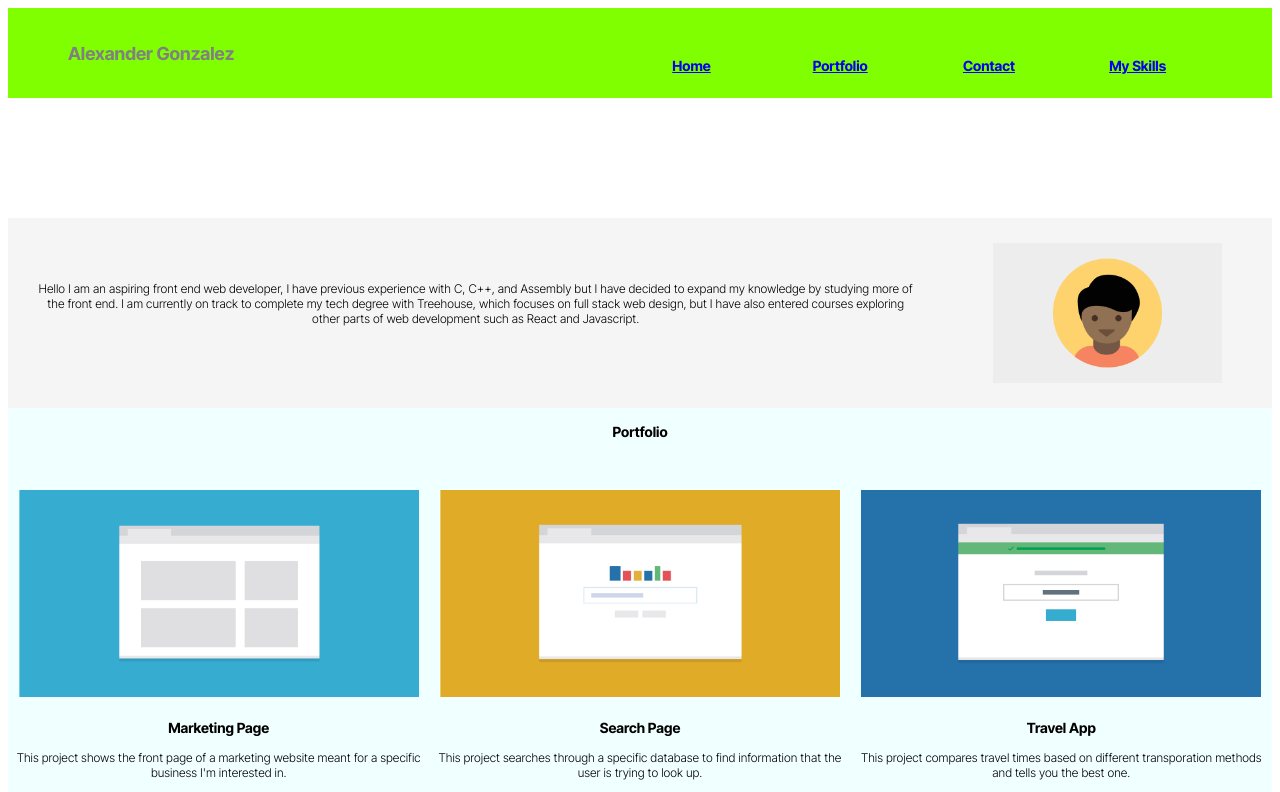
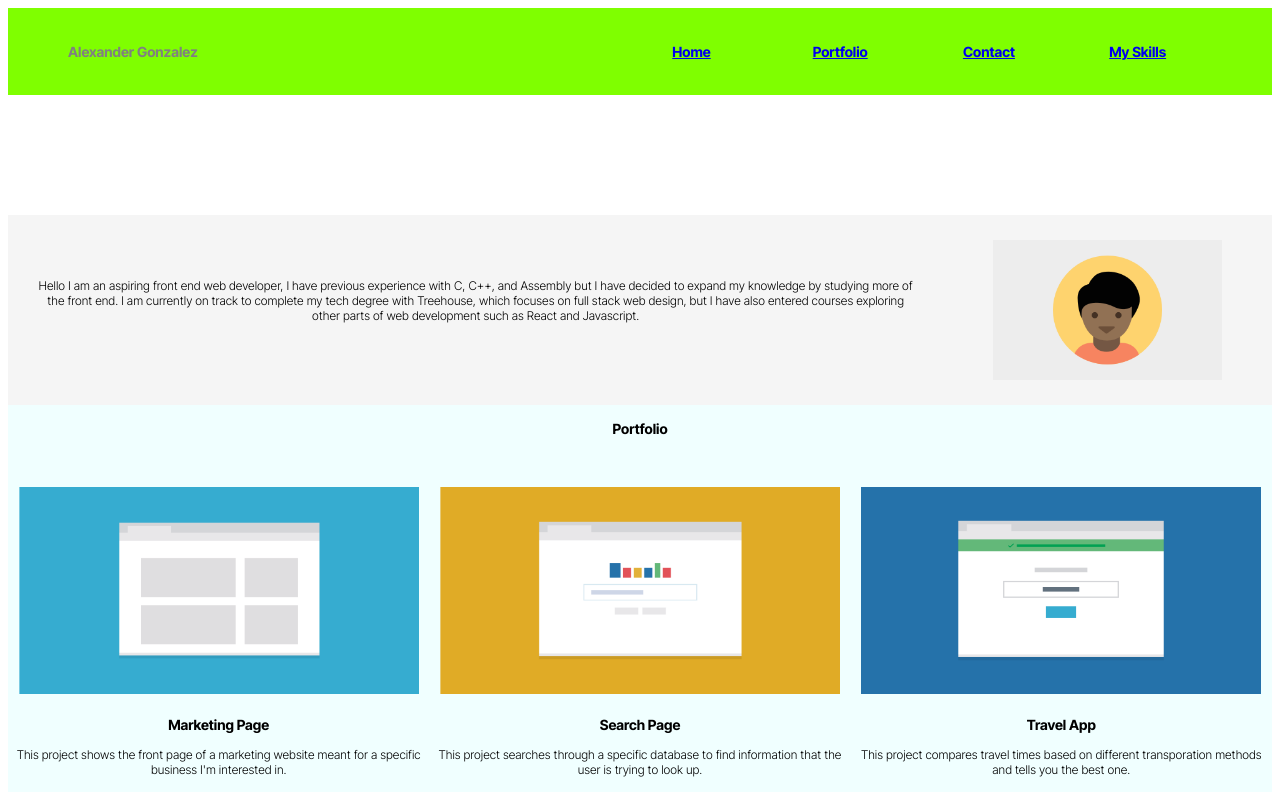
Before and after one commit to alexanderMG1975/Mobile_First_Responsive_Layout, a plain HTML site: page index.html in a window 1280 px wide. Shown: the top 792 px of the page. Drawn offline with Linux system fonts and the light colour scheme.

Commit message:
New Changes for Resubmission (Attempt #2)

```diff
--- a/css/styles.css
+++ b/css/styles.css
@@ -6,7 +6,7 @@ main{
 }
 body{
     font-size:12px;
-    font-family:'Inter Tight', sans-serif;
+    font-family:'Inter Tight', 'Roboto Condensed', sans-serif;
     font-weight:300;
 }
 
@@ -25,13 +25,16 @@ body{
     padding: 0 50px;
     margin:0 auto;
 }
-#list-item-fullname h2{
+#list-item-fullname h3{
     margin:0px;
     font-family: 'Inter Tight', sans-serif;
 }
-
+.main-nav-list h3{
+    margin:0px;
+}
 li{
     padding-top:25px;
+    padding-bottom:25px;
     flex-basis:100%;
     list-style-type: none;
     flex-grow:1;
@@ -100,6 +103,9 @@ li{
 }
 
 /*The following code is intended for the MY SKILLS section*/
+#my_skills_div{
+    font:300 100% 'Roboto Condensed';
+}
 #my_skills_div h3{
     text-align:center;
 }
--- a/index.html
+++ b/index.html
@@ -9,12 +9,17 @@
     <link rel="preconnect" href="https://fonts.gstatic.com" crossorigin>
     <link href="https://fonts.googleapis.com/css2?family=Inter+Tight:wght@300;700&family=Work+Sans:ital,wght@0,300;0,700;1,300&display=swap" rel="stylesheet">
     <link rel="stylesheet" href="css/styles.css">
-</head>
+
+    <link rel="preconnect" href="https://fonts.googleapis.com">
+    <link rel="preconnect" href="https://fonts.gstatic.com" crossorigin>
+    <link href="https://fonts.googleapis.com/css2?family=Inter+Tight:wght@300;700&family=Roboto+Condensed:ital,wght@0,300;0,700;1,300&family=Work+Sans:ital,wght@0,300;0,700;1,300&display=swap" rel="stylesheet">
+
+    </head>
 
 <body>
     <nav class="main-nav" id="top">
         <ul class="main-nav-list">
-        <li id="list-item-fullname"><h2>Alexander Gonzalez</h2></li>
+        <li id="list-item-fullname"><h3>Alexander Gonzalez</h3></li>
         <li><a href="#top"><h3>Home</h3></a></li>
         <li><a href="#photo_collection_div"><h3>Portfolio</h3></a></li>
         <li><a href="#main_footer"><h3>Contact</h3></a></li>
```
